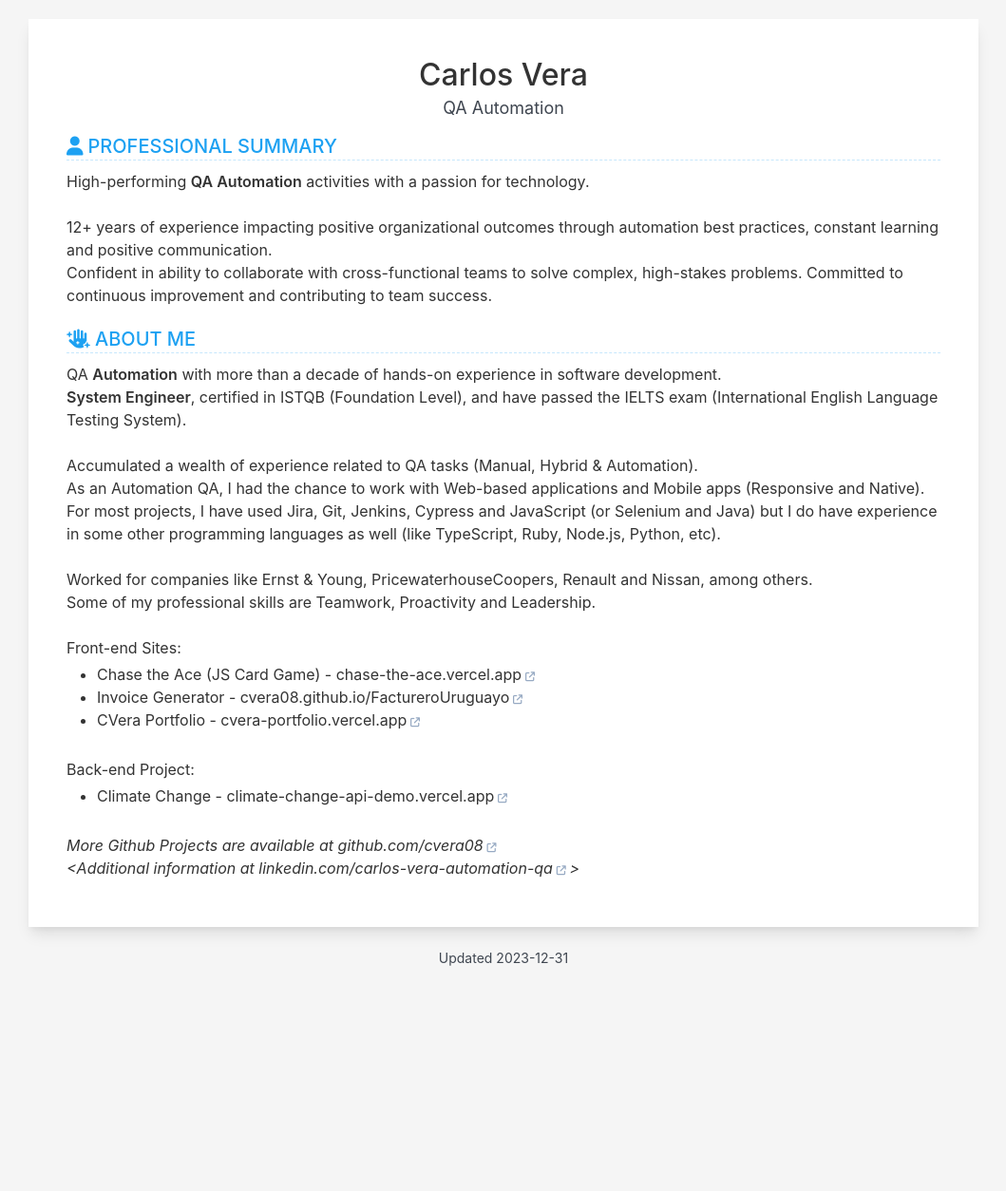
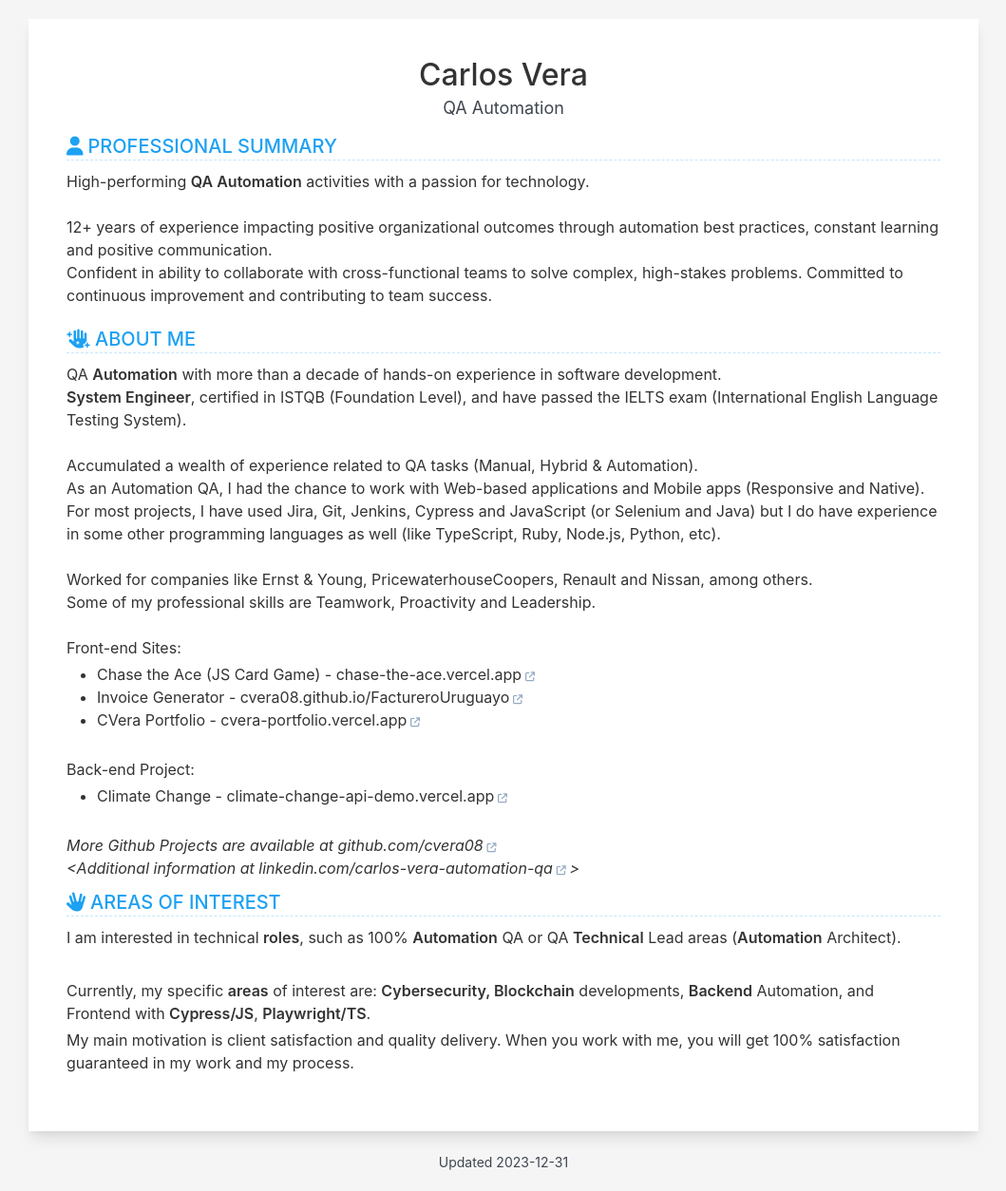
Before and after one commit to cvera08/short-resume, a Jekyll site: the page built from index.html, in a window 1280 px wide. Shown: the whole page at 95% size, without its empty margins (110-1169 px from the left). Built offline with Jekyll 4.4.1, drawn with Linux system fonts in a browser that asks for light colours; before the commit the page ends 1039 px from its top, so only the background shows below that.

Commit message:
feat: areas of interest

```diff
--- a/_data/data.yml
+++ b/_data/data.yml
@@ -44,3 +44,17 @@ evaluation:
 
     *More Github Projects are available at [github.com/cvera08](https://github.com/cvera08)*
     *<Additional information at [linkedin.com/carlos-vera-automation-qa](www.linkedin.com/in/carlos-vera-automation-qa)>*
+
+interest:
+  show: true
+  order: 3
+  title: Areas of Interest
+  description: |
+    I am interested in technical **roles**, such as 100% **Automation** QA or QA **Technical** Lead areas (**Automation** Architect).
+
+    <br>
+
+    Currently, my specific **areas** of interest are: **Cybersecurity, Blockchain** developments, **Backend** Automation,
+    and Frontend with **Cypress/JS**, **Playwright/TS**.
+
+    My main motivation is client satisfaction and quality delivery. When you work with me, you will get 100% satisfaction guaranteed in my work and my process.
```
